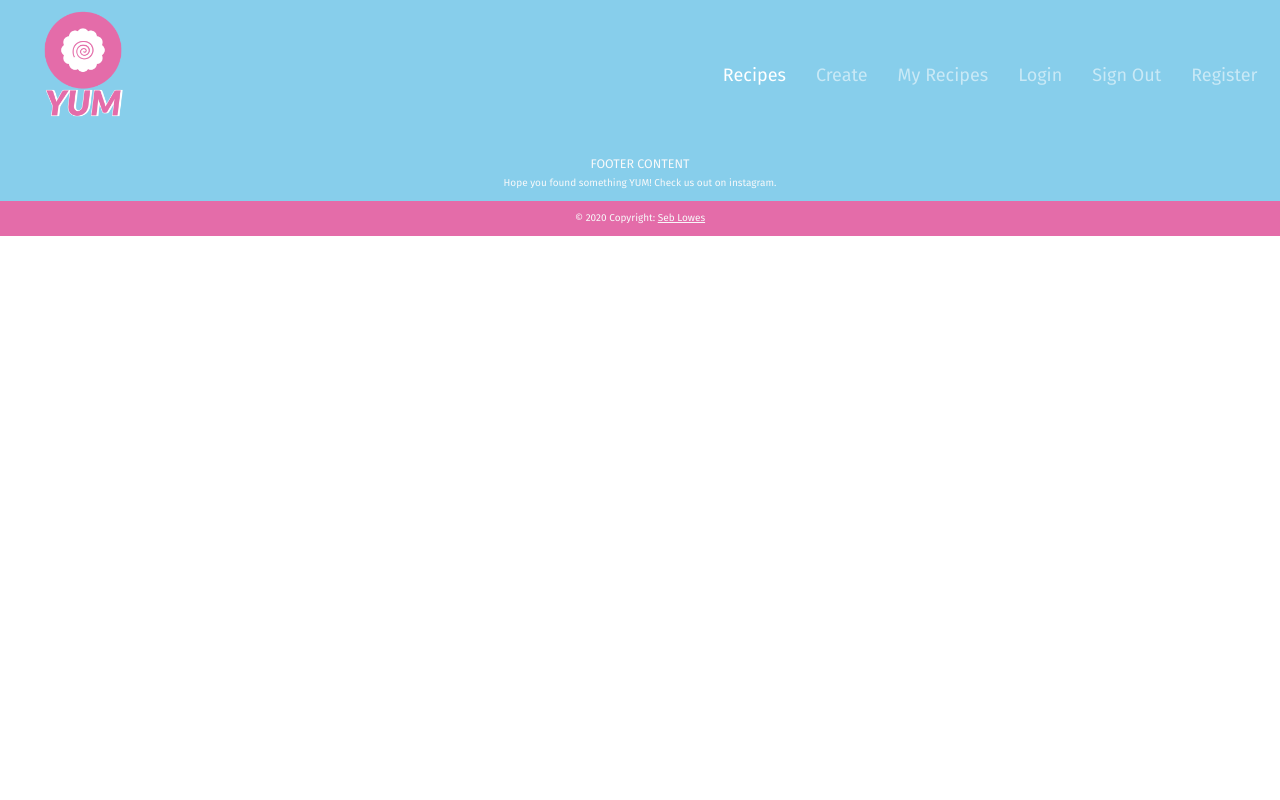
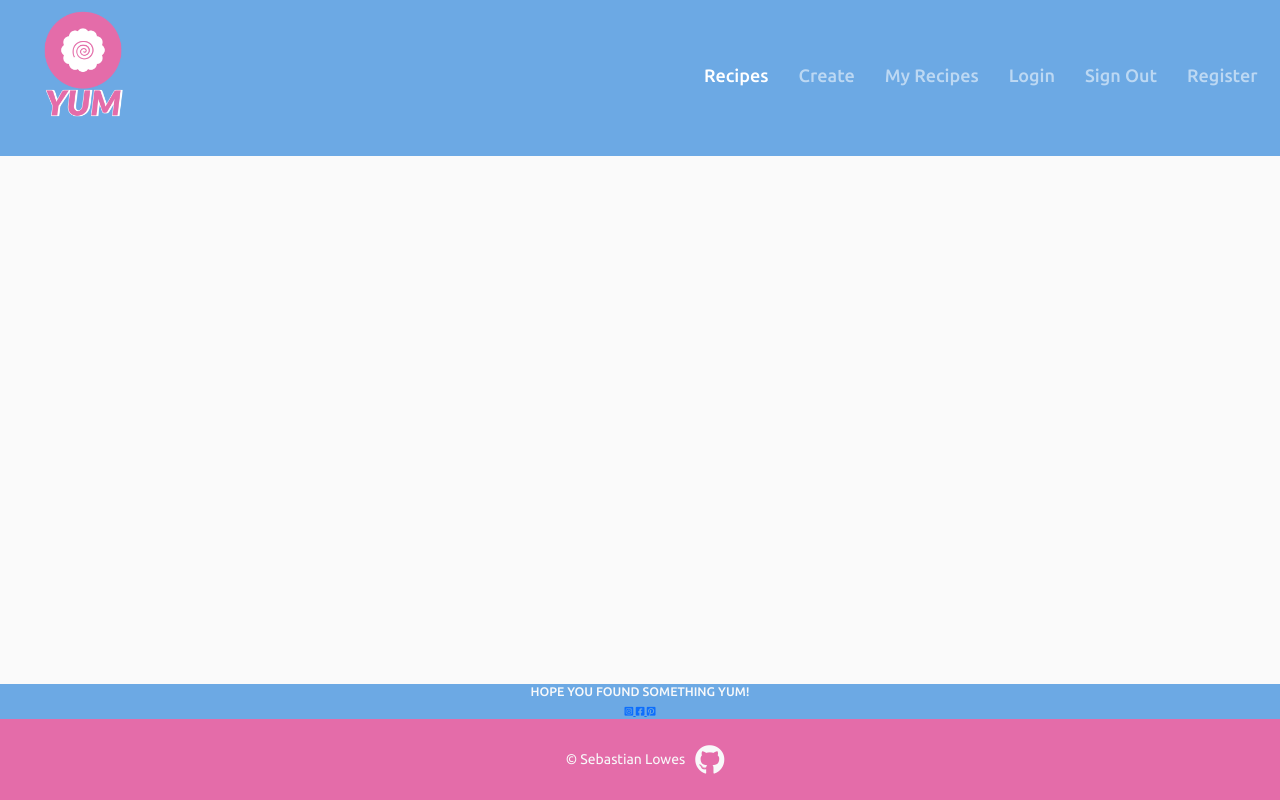
Before and after one commit to S-Lowes/Code-Institute-MS3, a Flask app: page / in a window 1280 px wide. Run offline with Flask 2, Linux system fonts and the light colour scheme; data that the repository does not hold is empty; some libraries are stand-ins or nearby versions.

Commit message:
(refactor):Change Boostrap header styling (feat):Add footer social icons & links

```diff
--- a/static/css/style.css
+++ b/static/css/style.css
@@ -5,11 +5,15 @@
 }
 
 body {
-    font-family: 'Fira Sans', sans-serif;
-    /*font-family: 'Ubuntu', sans-serif;*/
+    font-family: 'Ubuntu', sans-serif;
+    /*font-family: 'Fira Sans', sans-serif;*/
     padding: 0;
     margin: 0;
-    overflow-y: scroll;
+    height: 100%;
+    width: 100%;
+    overflow-x: hidden;
+    overflow-y: auto;
+    background-color: #fafafa;
 }
 
 /*--- NAVBAR ---*/
@@ -19,7 +23,7 @@ body {
 }
 
 .navbar {
-    background-color: #87ceeb;
+    background-color: #6ca9e4;
     padding: 0;
     margin: 0;
 }
@@ -44,11 +48,31 @@ body {
 
 /*-- FOOTER --*/
 footer {
-    background-color: #87ceeb;
+    background-color: #6ca9e4;
 }
 
 .copyright {
     background-color: #e46ca9;
 }
 
-/* COLOR --> Pink: #e46ca9  Blue: #87ceeb */
+.copyright p {
+    font-size: 1.4rem;
+    padding: 1rem;
+    margin: 1rem 0;
+}
+
+.github {
+    text-decoration: none;
+    font-size: 3rem;
+    margin-top: auto;
+    margin-bottom: auto;
+    color: #f8f9fa;
+}
+
+.github:hover {
+    transition: all 0.6s ease-in-out;
+    transform: rotate(360deg);
+    color: #a9e46c;
+}
+
+/* COLOR --> Pink: #e46ca9  Blue: #6ca9e4 Green: #a9e46c */
--- a/templates/base.html
+++ b/templates/base.html
@@ -18,9 +18,11 @@
 </head>
 
 <body>
+    <div class="container-fluid ps-0 pe-0">
+        <!-- HEADER -->
         <header>
             <!-- NAVBAR -->
-        <nav class="navbar navbar-expand-lg navbar-dark">
+            <nav class="sticky-top navbar navbar-expand-lg navbar-dark">
                 <div class="container-fluid">
                     <a class="navbar-brand" href="{{ url_for('get_recipes') }}">
                         <img src="{{ url_for('static', filename='images/yum_logo.png') }}" class="logo" alt="Logo">
@@ -73,20 +75,31 @@
         {% block content %}
         {% endblock %}
         <!-- FOOTER -->
-    <footer class="text-light">
+        <footer class="text-light fixed-bottom">
             <div class="row text-center">
-            <h5 class="text-uppercase">Footer Content</h5>
-            <p>
-                Hope you found something YUM! Check us out on instagram.
-            </p>
+                <h5 class="text-uppercase">Hope you found something YUM!</h5>
+                <div class="">
+                    <a href="#" target="_blank">
+                        <i class="fab fa-instagram-square"></i>
+                    </a>
+                    <a href="#" target="_blank">
+                        <i class="fab fa-facebook-square"></i>
+                    </a>
+                    <a href="#" target="_blank">
+                        <i class="fab fa-pinterest-square"></i>
+                    </a>
+                </div>
             </div>
             <!-- Copyright -->
-        <div class="text-center p-3 copyright">
-            © 2020 Copyright:
-            <a class="text-light" href="#">Seb Lowes</a>
+            <div class="copyright d-flex justify-content-center p-3">
+                <p>
+                    &#169; Sebastian Lowes
+                </p>
+                <a class="github fab fa-github" href="https://github.com/S-Lowes" target="_blank"></a>
             </div>
             <!-- Copyright -->
         </footer>
+    </div>
     <!-- SCRIPTS -->
     {% block scripts %}
     {% endblock %}
```
Lines whose indentation alone changed are shown as unchanged.
